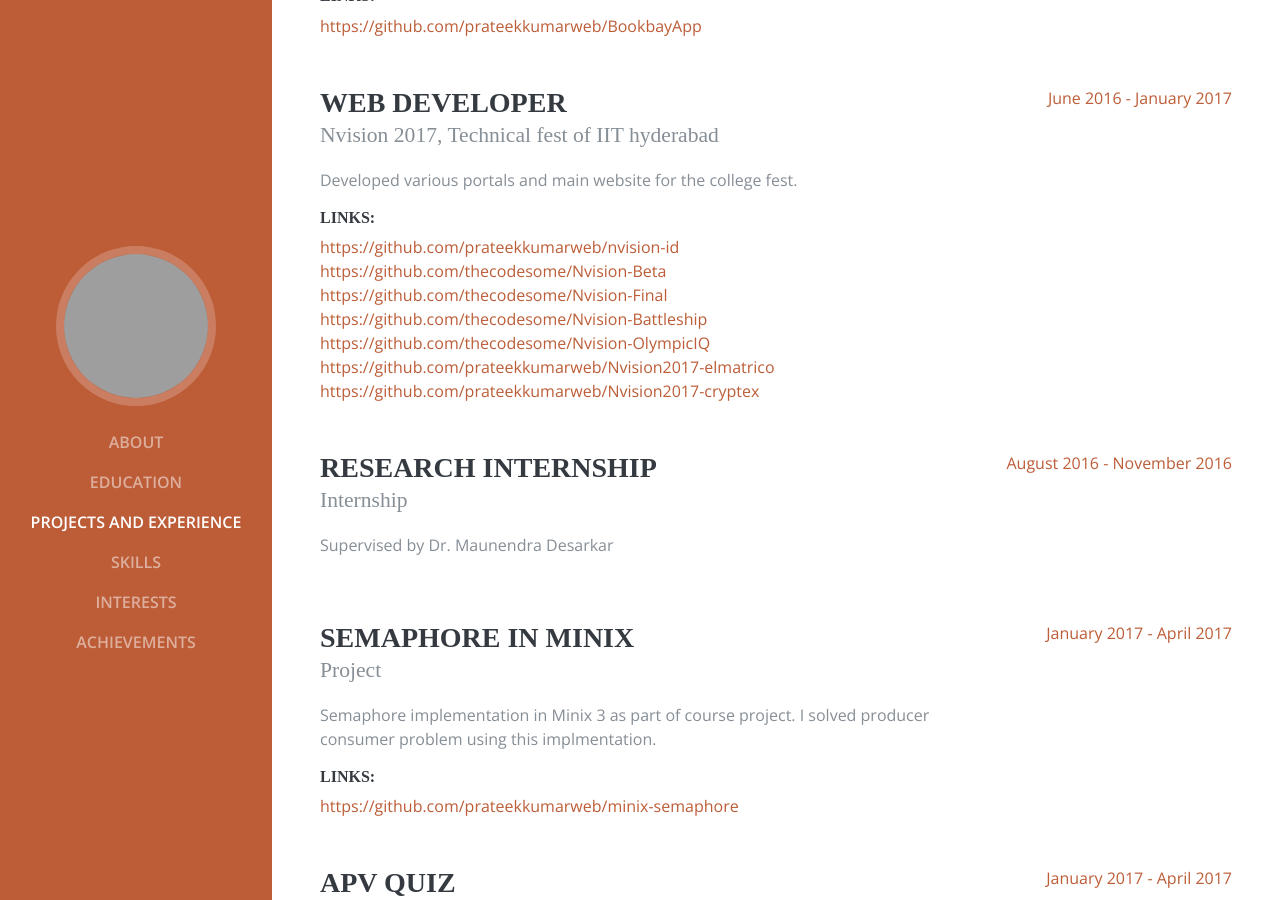
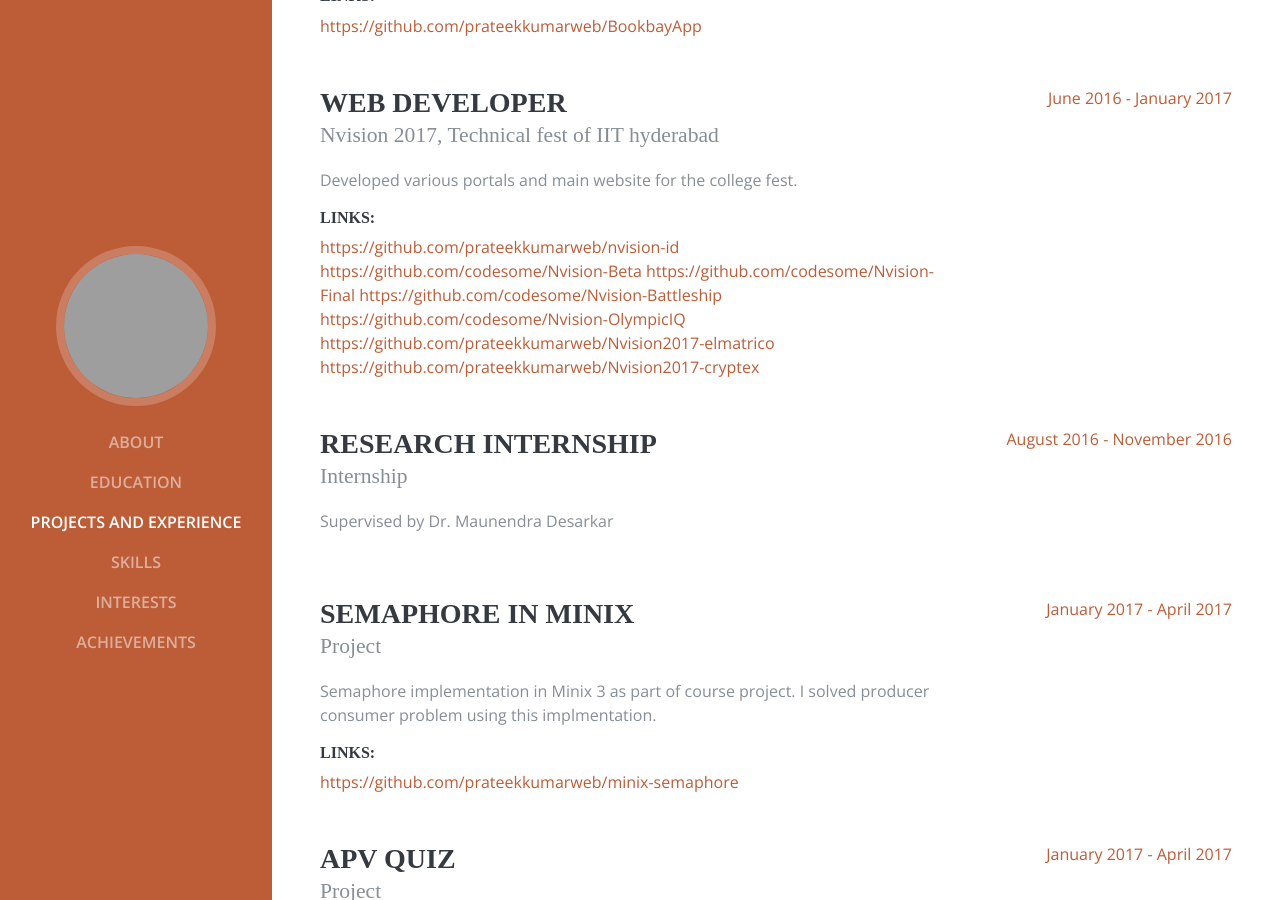
Before and after one commit to prateekkumarweb/website-jekyll, a Jekyll site: the page built from index.html, in a window 1280 px wide and 900 px high, scrolled down 2368 px. Built offline with Jekyll 4.4.1, drawn with Linux system fonts in a browser that asks for light colours; nearby versions of some CDN libraries; some web fonts are replaced; some of the changed lines change nothing that is shown; grey boxes are pictures that could not be loaded.

Commit message:
Update repository urls in _data/me.yml
Signed-off-by: Prateek Kumar <prateek@prateekkumar.in>

```diff
--- a/_data/me.yml
+++ b/_data/me.yml
@@ -62,10 +62,10 @@
       Developed various portals and main website for the college fest.
     links:
       - https://github.com/prateekkumarweb/nvision-id
-      - https://github.com/thecodesome/Nvision-Beta
-      - https://github.com/thecodesome/Nvision-Final
-      - https://github.com/thecodesome/Nvision-Battleship
-      - https://github.com/thecodesome/Nvision-OlympicIQ
+      - https://github.com/codesome/Nvision-Beta
+      - https://github.com/codesome/Nvision-Final
+      - https://github.com/codesome/Nvision-Battleship
+      - https://github.com/codesome/Nvision-OlympicIQ
       - https://github.com/prateekkumarweb/Nvision2017-elmatrico
       - https://github.com/prateekkumarweb/Nvision2017-cryptex
   - title: Research Internship
@@ -105,7 +105,7 @@
       I implemented multiplayer Battleship game in Golang. Being web developer
       of Nvision 2017, the Technical fest of IIT Hyderabad, I worked in a team
       to make a multiplayer battleship game in Nodejs
-      ([Github](https://github.com/thecodesome/Nvision-Battleship)).
+      ([Github](https://github.com/codesome/Nvision-Battleship)).
       During my free time I implemented the same game in Go language using
       concurrency (Go routines).
     links:
```
Also changed, not shown: Gemfile.lock.
